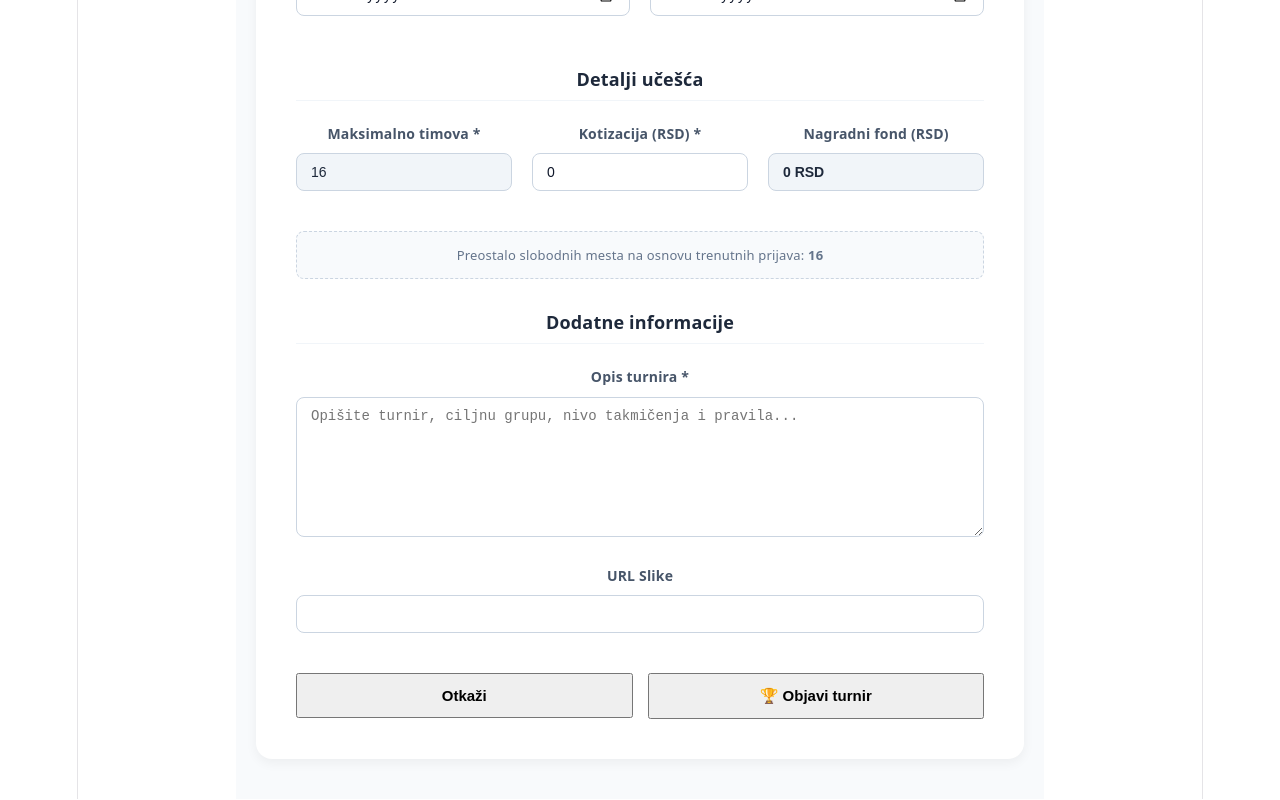
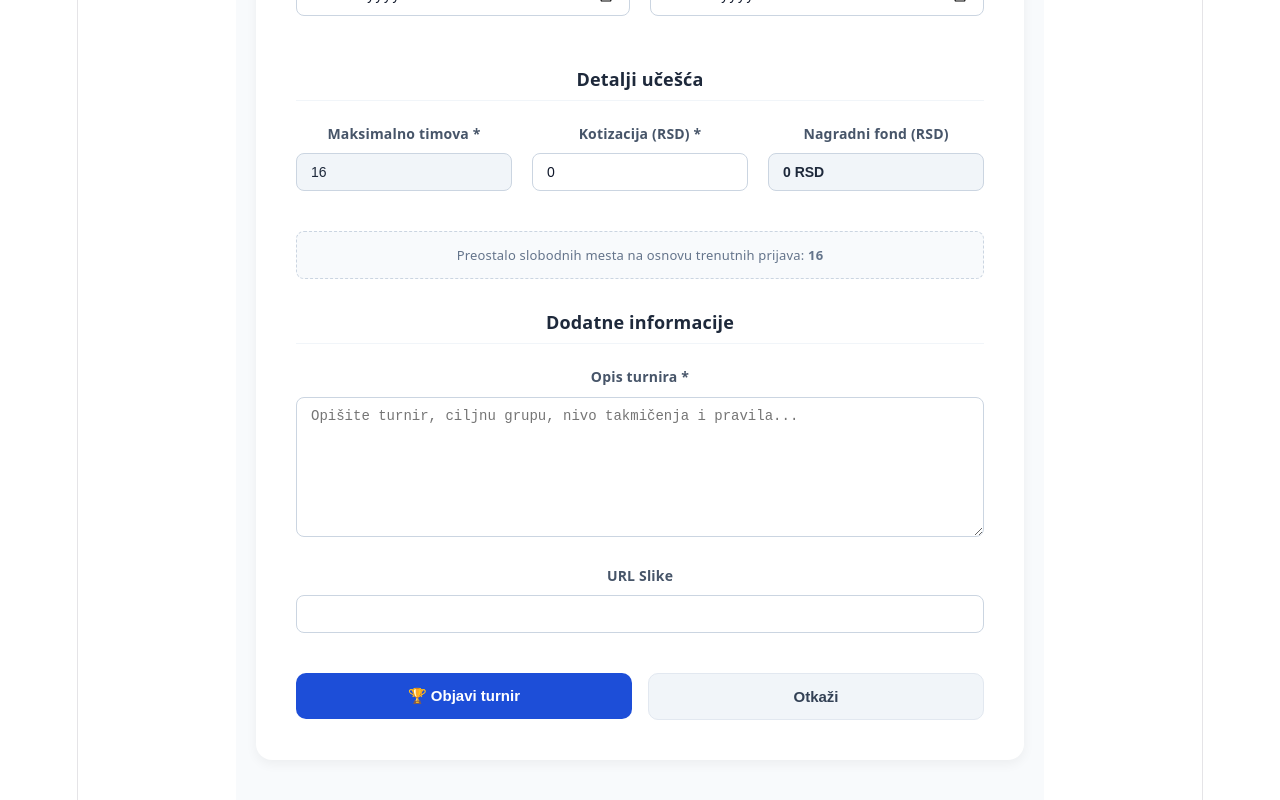
Before and after one commit to elab-development/klijentske-veb-tehnologije-2024-2024-0314-sportski-dogadjaji-turniri, a React (Vite) app: page /kreiraj-turnir in a window 1280 px wide. Shown: the part 676-1476 px from the top of the page. Built offline with nearby package versions, Linux system fonts and the light colour scheme.

Commit message:
CSS za kreiraj turnin update

```diff
--- a/src/komponente/dugme.tsx
+++ b/src/komponente/dugme.tsx
@@ -5,7 +5,7 @@ interface DugmeProps {
     akcija?: () => void;
     tip?: 'button' | 'submit';
     vrsta?: 'primarno' | 'secondary';
-    stil?: React.CSSProperties; // Dodajemo ovaj prop
+    stil?: React.CSSProperties;
 }
 
 export const Dugme: React.FC<DugmeProps> = ({
@@ -15,8 +15,30 @@ export const Dugme: React.FC<DugmeProps> = ({
     vrsta = 'primarno',
     stil
 }) => {
+    // Definisanje stilova na osnovu vrste dugmeta (izgled sa slike)
+    const jePrimarno = vrsta === 'primarno';
+
+    const bazniStil: React.CSSProperties = {
+        width: '100%',
+        padding: '14px 24px',
+        borderRadius: '10px', // Lepo zaobljene ivice kao na slici
+        fontSize: '15px',
+        fontWeight: '600',
+        cursor: 'pointer',
+        transition: 'all 0.2s ease',
+        display: 'flex',
+        alignItems: 'center',
+        justifyContent: 'center',
+        gap: '8px',
+        boxSizing: 'border-box',
+        // Različite boje za plavo i sivo dugme:
+        border: jePrimarno ? 'none' : '1px solid #e2e8f0',
+        backgroundColor: jePrimarno ? '#1d4ed8' : '#f1f5f9', // Jarko plava i svetlo siva/bela
+        color: jePrimarno ? '#ffffff' : '#334155',          // Beli tekst za plavo dugme, tamniji za sivo
+    };
+
     return (
-        <button type={tip} onClick={akcija} className={`dugme dugme-${vrsta}`} style={{ ...stil }}
+        <button type={tip} onClick={akcija} className={`dugme dugme-${vrsta}`} style={{ ...bazniStil, ...stil }}
         >
             {labela}
         </button>
--- a/src/strane/kreirajTurnir.tsx
+++ b/src/strane/kreirajTurnir.tsx
@@ -240,23 +240,21 @@ export const KreirajTurnir: React.FC = () => {
             <PoljeZaUnos labela="URL Slike" tip="text" vrednost={forma.urlSlike} promena={(e) => handleInputChange('urlSlike', e.target.value)} />
           </div>
 
-          {/* Akciona dugmad - Centrirana na dnu, jedno pored drugog, rastegnuta na 50/50 prostora */}
-          <div style={{ display: 'flex', gap: '15px', justifyContent: 'center', marginTop: '40px', width: '100%' }}>
+          {/* Akciona dugmad - Raspoređena 50/50, prateći tačan dizajn i zaobljenost */}
+          <div style={{ display: 'flex', gap: '16px', justifyContent: 'center', marginTop: '40px', width: '100%' }}>
+            <div style={{ flex: 1 }}>
+              <Dugme
+                labela="🏆 Objavi turnir"
+                tip="submit"
+                vrsta="primarno"
+              />
+            </div>
             <div style={{ flex: 1 }}>
               <Dugme
                 labela="Otkaži"
                 tip="button"
                 vrsta="secondary"
                 akcija={() => window.history.back()}
-                stil={{ width: '100%', padding: '12px 20px', fontSize: '15px', fontWeight: '600' }}
-              />
-            </div>
-            <div style={{ flex: 1 }}>
-              <Dugme
-                labela="🏆 Objavi turnir"
-                tip="submit"
-                vrsta="primarno"
-                stil={{ width: '100%', padding: '12px 20px', fontSize: '15px', fontWeight: '700' }}
               />
             </div>
           </div>
```
